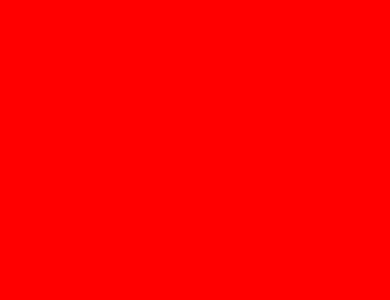
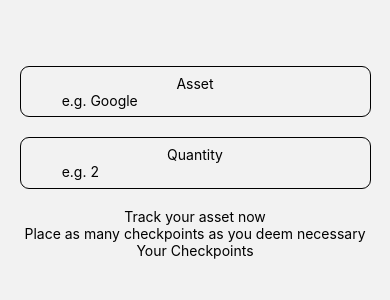
Before and after one commit to AlessandroGenerale17/E-Wallet, a React Native app: screen /AddAsset in a window 390 px wide. Shown: the top 300 px of the page. Built offline with nearby package versions, Linux system fonts and the light colour scheme.

Commit message:
linking form flow to add asset

```diff
--- /dev/null
+++ b/components/Form/index.tsx
@@ -0,0 +1,91 @@
+import React, { useState } from 'react';
+
+import {
+    Text,
+    View,
+    TextInput,
+    StyleSheet,
+    Dimensions,
+    NativeSyntheticEvent,
+    TextInputChangeEventData
+} from 'react-native';
+
+type FormState = {
+    identifier: string;
+    quantity: string;
+};
+
+const MARGIN_HEIGHT: number = Dimensions.get('window').height * 0.02;
+
+type Props = {
+    placeholder: string;
+    onChange: (e: NativeSyntheticEvent<TextInputChangeEventData>) => void;
+    onBlur: (e: NativeSyntheticEvent<TextInputChangeEventData>) => void;
+};
+
+const Input: React.FC<Props> = (props: Props) => (
+    <TextInput {...props} style={{ width: '80%' }} />
+);
+
+const Form: React.FC = () => {
+    const [formState, setFormState] = useState<FormState>({
+        identifier: '',
+        quantity: ''
+    });
+
+    const onChange =
+        (e: NativeSyntheticEvent<TextInputChangeEventData>) => (name: string) =>
+            setFormState(prevState => ({
+                ...prevState,
+                [name]: e.nativeEvent.text
+            }));
+    console.log(formState);
+    return (
+        <View style={styles.form}>
+            <View style={styles.inputContainer}>
+                <Text>Asset</Text>
+                <Input
+                    placeholder='e.g. Google'
+                    onChange={e => onChange(e)('identifier')}
+                    onBlur={(
+                        e: NativeSyntheticEvent<TextInputChangeEventData>
+                    ) => console.log('hello')}
+                />
+            </View>
+            <View style={styles.inputContainer}>
+                <Text>Quantity</Text>
+                <Input
+                    placeholder='e.g. 2'
+                    onChange={e => onChange(e)('quantity')}
+                    onBlur={(
+                        e: NativeSyntheticEvent<TextInputChangeEventData>
+                    ) => console.log('hello')}
+                />
+            </View>
+            <Text>Track your asset now</Text>
+            <Text>Place as many checkpoints as you deem necessary</Text>
+            <View>
+                <Text>Your Checkpoints</Text>
+                <View></View>
+            </View>
+        </View>
+    );
+};
+
+const styles = StyleSheet.create({
+    form: {
+        marginTop: ` ${MARGIN_HEIGHT}%`,
+        flex: 1,
+        alignItems: 'center'
+    },
+    inputContainer: {
+        width: '90%',
+        alignItems: 'center',
+        padding: '2%',
+        borderWidth: 1,
+        borderRadius: 9,
+        marginBottom: '5%'
+    }
+});
+
+export default Form;
--- a/screens/addAsset/index.tsx
+++ b/screens/addAsset/index.tsx
@@ -1,14 +1,18 @@
 import React from 'react';
 import { StyleSheet, View } from 'react-native';
+import Form from '../../components/Form';
 
 const AddAsset: React.FC = () => {
-    return <View style={styles.view}></View>;
+    return (
+        <View style={styles.view}>
+            <Form />
+        </View>
+    );
 };
 
 const styles = StyleSheet.create({
     view: {
-        flex: 1,
-        backgroundColor: 'red'
+        flex: 1
     }
 });
 
```
